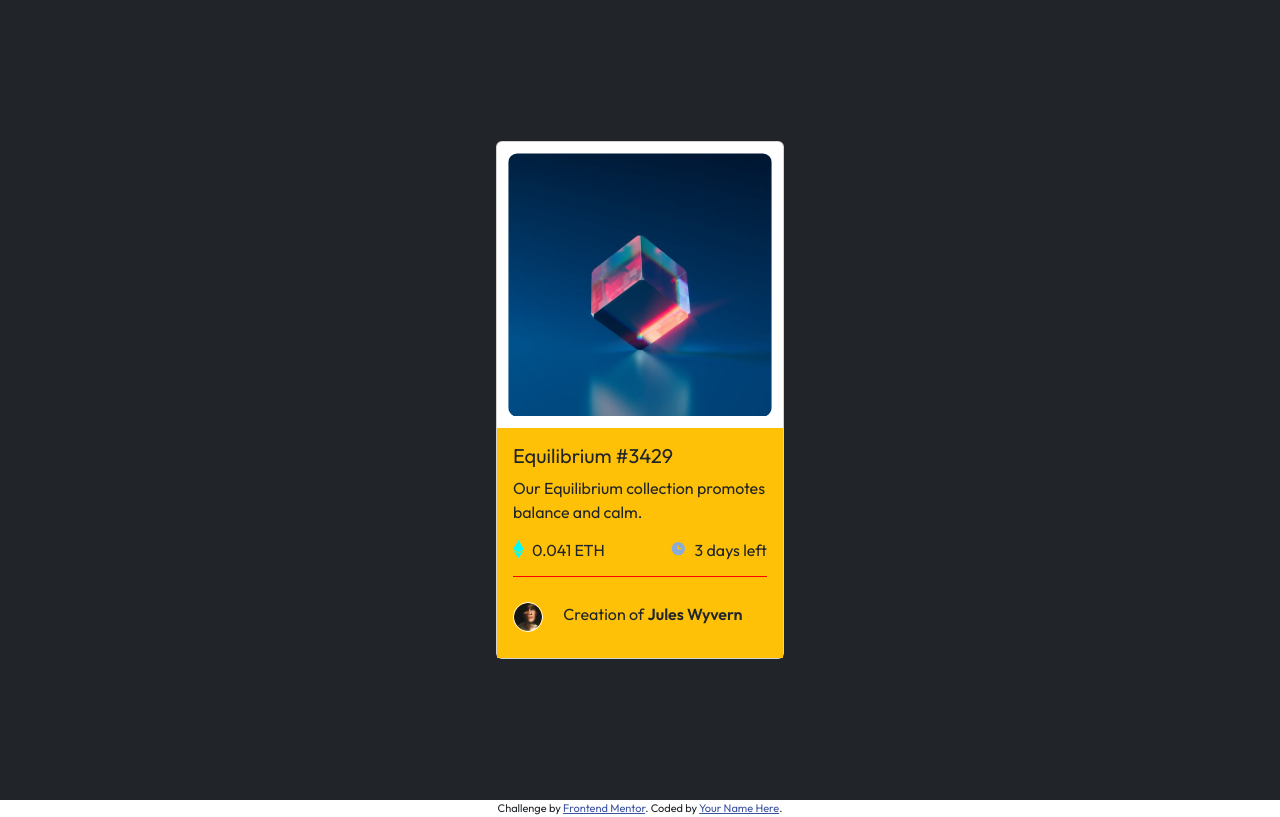
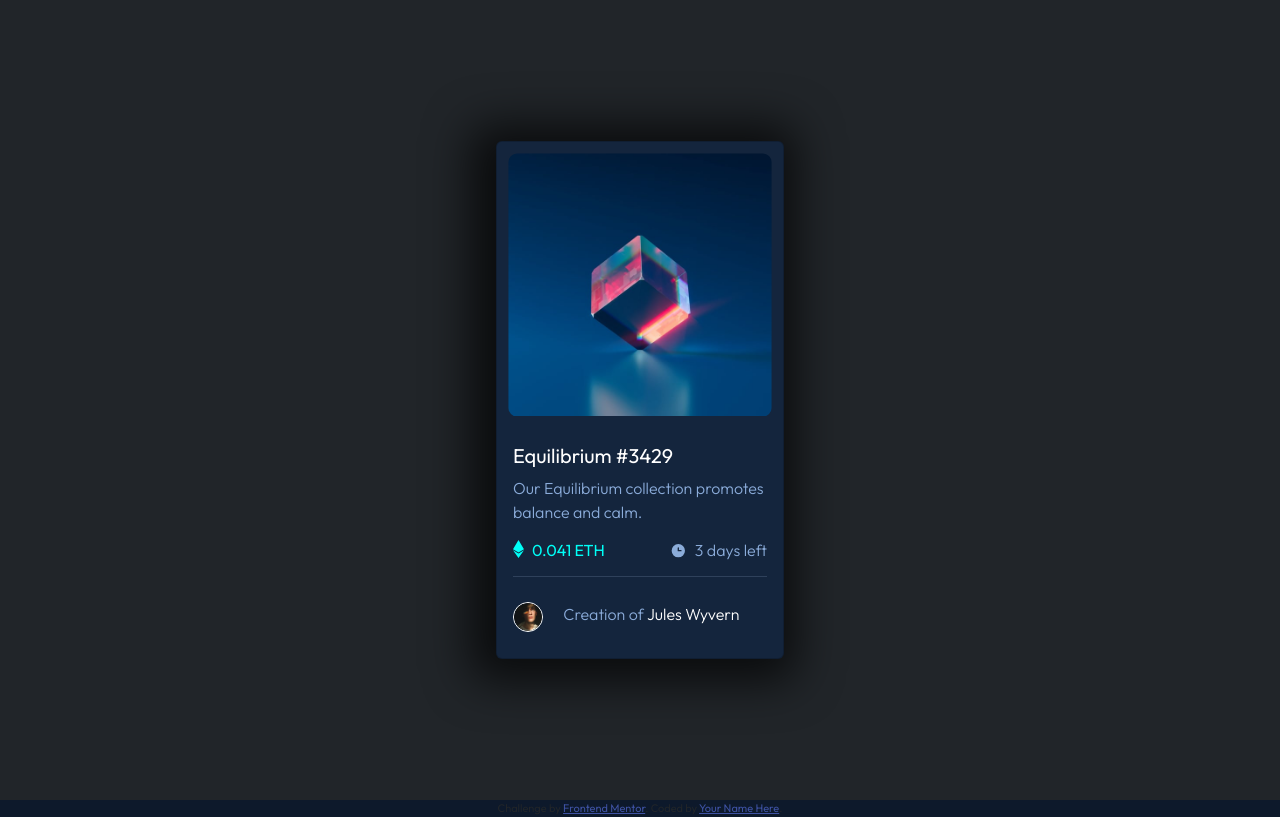
Before and after one commit to cecibiagiola/NFT-Component, a plain HTML site: page index.html in a window 1280 px wide. Drawn offline with nearby package versions, Linux system fonts and the light colour scheme.

Commit message:
component without hover

```diff
--- a/index.html
+++ b/index.html
@@ -22,17 +22,17 @@
     <div class="container-fluid bg-dark main-container">
       <div class="card" style="width: 18rem;">
         <img src="./images/image-equilibrium.jpg" class="card-img-top  img-shape" alt="equilibrium picture">
-        <div class="card-body bg-warning">
+        <div class="card-body">
           <h5 class="card-title">Equilibrium #3429</h5>
           <p class="card-text">Our Equilibrium collection promotes balance and calm.</p>
           <div class="price-time d-flex justify-content-between">
             <div class="time d-flex lh-sm">
               <svg  class="me-2" width="11" height="18" xmlns="http://www.w3.org/2000/svg"><path d="M11 10.216 5.5 18 0 10.216l5.5 3.263 5.5-3.262ZM5.5 0l5.496 9.169L5.5 12.43 0 9.17 5.5 0Z" fill="#00FFF8"/></svg>
-              <p>0.041 ETH</p>
+              <p class="eth-text">0.041 ETH</p>
             </div>
               <div class="time d-flex lh-sm">
-                <svg class="me-2" width="17" height="17" xmlns="http://www.w3.org/2000/svg"><path d="M8.305 2.007a6.667 6.667 0 1 0 0 13.334 6.667 6.667 0 0 0 0-13.334Zm2.667 7.334H8.305a.667.667 0 0 1-.667-.667V6.007a.667.667 0 0 1 1.334 0v2h2a.667.667 0 0 1 0 1.334Z" fill="#8BACD9"/></svg>
-                <p>3 days left</p>
+                <svg class="me-2 clock" width="17" height="17" xmlns="http://www.w3.org/2000/svg"><path d="M8.305 2.007a6.667 6.667 0 1 0 0 13.334 6.667 6.667 0 0 0 0-13.334Zm2.667 7.334H8.305a.667.667 0 0 1-.667-.667V6.007a.667.667 0 0 1 1.334 0v2h2a.667.667 0 0 1 0 1.334Z" fill="#8BACD9"/></svg>
+                <p class="card-text">3 days left</p>
               </div>
           </div>
           <div class="creator d-flex">
--- a/style.css
+++ b/style.css
@@ -2,6 +2,9 @@
     margin: 0;
     padding: 0;
     font-family: 'Outfit', sans-serif;
+}
+body{
+    background-color: hsl(217, 54%, 11%)
 }
 
 .main-container{
@@ -9,6 +12,26 @@
     display: flex;
     align-items: center;
     justify-content: center;
+    color: white;
+}
+.card{
+    background-color: #14253d;
+    -webkit-box-shadow: -7px 3px 45px 19px rgba(0,0,0,0.69);
+-moz-box-shadow: -7px 3px 45px 19px rgba(0,0,0,0.69);
+box-shadow: -7px 3px 45px 19px rgba(0,0,0,0.69);
+}
+
+.card-title{
+    font-weight: 500;
+}
+
+.card-text{
+    color: #8bacda;
+    font-weight: 300;
+
+}
+.clock{
+    margin-top: 2px;
 }
 
 .img-shape{
@@ -16,8 +39,11 @@
     padding: 4%;
 }
 
+.eth-text{
+    color: #00fff7;
+}
 .creator{
-    border-top: 1px solid red;
+    border-top: 1px solid hsl(215, 32%, 27%);
 }
 
 .creator-img{
@@ -31,7 +57,9 @@
 .creator-text{
     margin-top: 10%;
     margin-left: 8%;
+    color: #8bacda;
+    font-weight: 300;
 }
  .creator-text span{
-    font-weight: 600;
+    color: white;
  }
```
